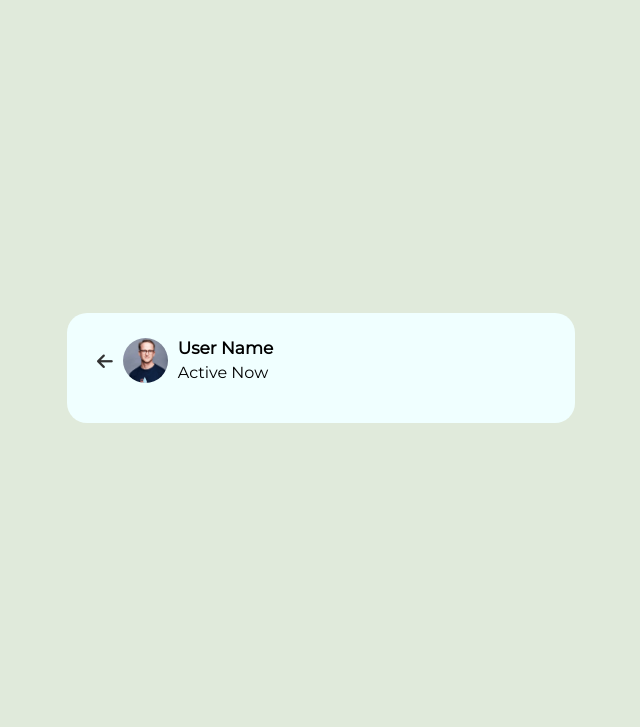
After one commit to Headbreakerr/chat-app, a PHP site: page /chat.html in a window 1280 px wide. The commit adds this page. Shown: the top 727 px of the page, without its empty margins (319-959 px from the left). Run offline with PHP 8.4, Linux system fonts and the light colour scheme.

Commit message:
made chat.html

```diff
--- /dev/null
+++ b/chat.css
@@ -0,0 +1,52 @@
+@import url("https://fonts.googleapis.com/css2?family=Montserrat:wght@100;400&display=swap");
+
+body {
+  background-color: #e0eadb;
+  line-height: 0.5;
+  text-indent: 0;
+}
+.wrapper {
+  display: flex;
+  justify-content: center;
+  align-items: center;
+  height: 90vh;
+  font-family: "Montserrat", sans-serif;
+  padding: 0;
+  margin: 0;
+}
+
+.chat-area header {
+  display: flex;
+  align-items: center;
+  padding: 18px 30px;
+  padding: 0;
+}
+.chat-area header i {
+  margin-bottom: 12px;
+  margin-right: 10px;
+  font-size: 18px;
+  color: #333;
+}
+.chat-area header img {
+  height: 45px;
+  width: 45px;
+  margin-bottom: 15px; /* Add this line to reset margin-bottom */
+}
+
+.chat-area {
+  padding: 25px 30px;
+  background-color: azure;
+  width: 35vw;
+  border-radius: 20px;
+}
+.wrapper img {
+  object-fit: cover;
+  border-radius: 50%;
+}
+.details {
+  margin-left: 10px;
+}
+.details span {
+  font-size: 17px;
+  font-weight: 600;
+}
--- /dev/null
+++ b/chat.html
@@ -0,0 +1,30 @@
+<!DOCTYPE html>
+<html lang="en">
+  <head>
+    <meta charset="UTF-8" />
+    <meta name="viewport" content="width=device-width, initial-scale=1.0" />
+    <title>Users List</title>
+    <link rel="stylesheet" href="chat.css" />
+    <link
+      rel="stylesheet"
+      href="https://cdnjs.cloudflare.com/ajax/libs/font-awesome/6.5.1/css/all.min.css"
+      integrity="sha512-DTOQO9RWCH3ppGqcWaEA1BIZOC6xxalwEsw9c2QQeAIftl+Vegovlnee1c9QX4TctnWMn13TZye+giMm8e2LwA=="
+      crossorigin="anonymous"
+      referrerpolicy="no-referrer"
+    />
+  </head>
+  <body>
+    <div class="wrapper">
+      <section class="chat-area">
+        <header>
+          <a href="#"><i class="fas fa-arrow-left"></i></a>
+          <img src="dp.jpg" />
+          <div class="details">
+            <span> User Name </span>
+            <p>Active Now</p>
+          </div>
+        </header>
+      </section>
+    </div>
+  </body>
+</html>
```
Also changed, not shown: userslist.css (+23 -1 lines).
